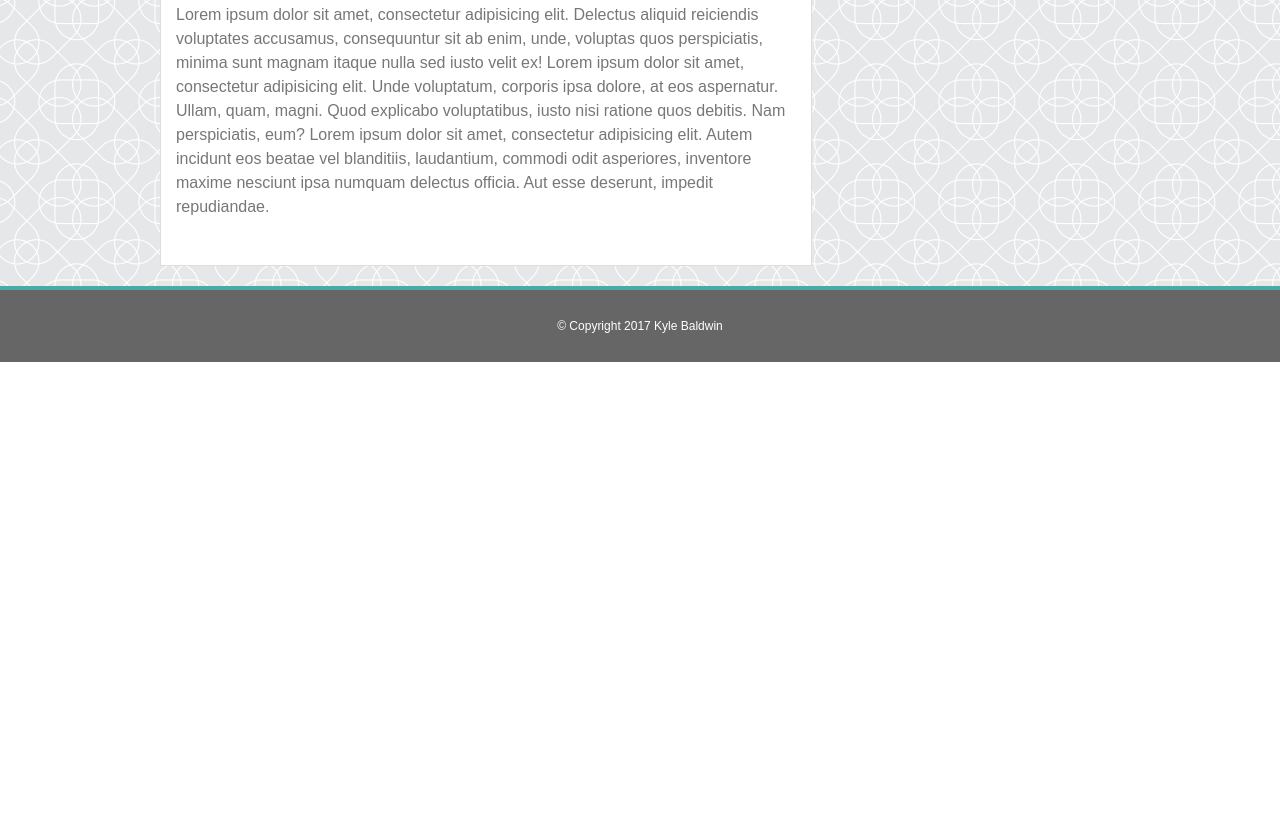
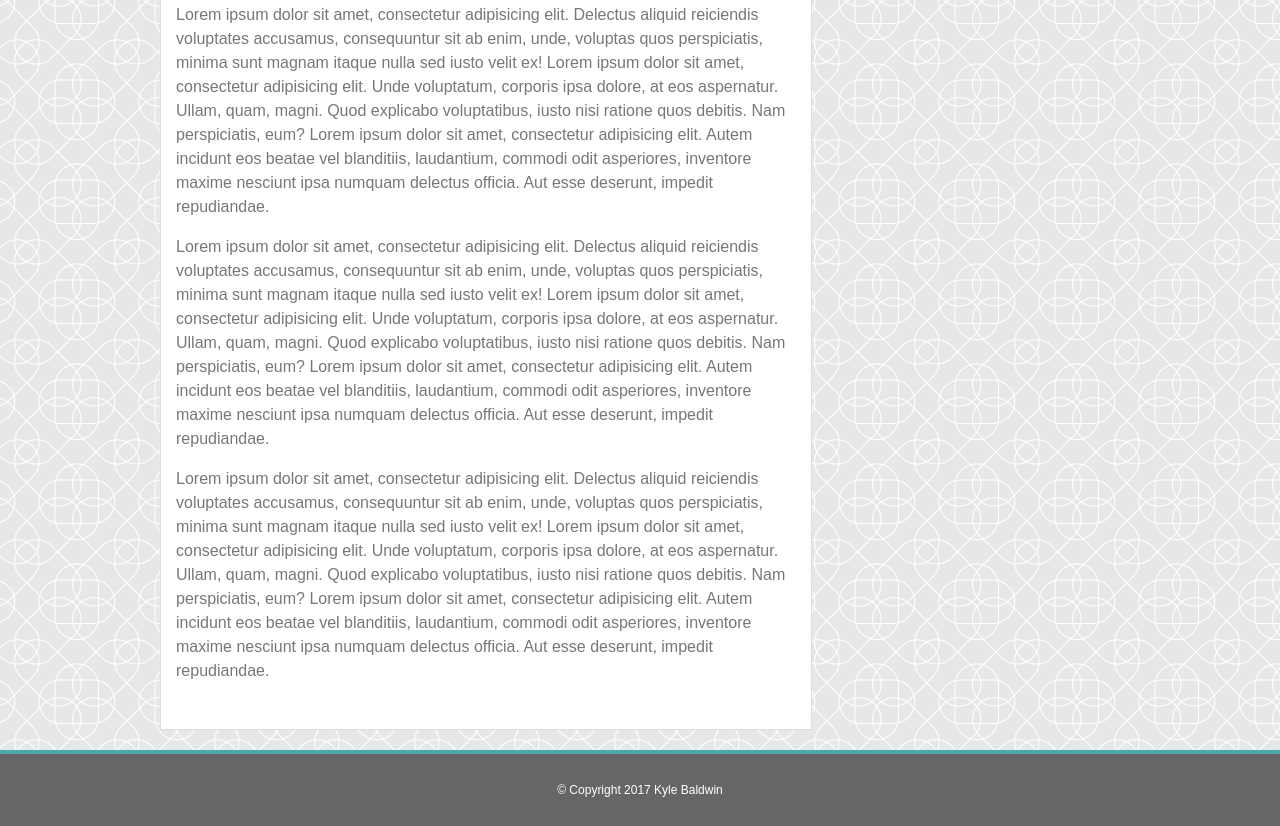
Before and after one commit to kjmbaldwin/Basic-Portfolio, a plain HTML site: page index.html in a window 1280 px wide. Shown: the part 575-1401 px from the top of the page. Before the commit the page ends 937 px from the top, so only its background shows below. Drawn offline with Linux system fonts and the light colour scheme.

Commit message:
added additional paragraphs to the about me section to show the footer working

```diff
--- a/index.html
+++ b/index.html
@@ -35,6 +35,10 @@
 
 			<p>Lorem ipsum dolor sit amet, consectetur adipisicing elit. Delectus aliquid reiciendis voluptates accusamus, consequuntur sit ab enim, unde, voluptas quos perspiciatis, minima sunt magnam itaque nulla sed iusto velit ex! Lorem ipsum dolor sit amet, consectetur adipisicing elit. Unde voluptatum, corporis ipsa dolore, at eos aspernatur. Ullam, quam, magni. Quod explicabo voluptatibus, iusto nisi ratione quos debitis. Nam perspiciatis, eum? Lorem ipsum dolor sit amet, consectetur adipisicing elit. Autem incidunt eos beatae vel blanditiis, laudantium, commodi odit asperiores, inventore maxime nesciunt ipsa numquam delectus officia. Aut esse deserunt, impedit repudiandae.</p>
 
+			<p>Lorem ipsum dolor sit amet, consectetur adipisicing elit. Delectus aliquid reiciendis voluptates accusamus, consequuntur sit ab enim, unde, voluptas quos perspiciatis, minima sunt magnam itaque nulla sed iusto velit ex! Lorem ipsum dolor sit amet, consectetur adipisicing elit. Unde voluptatum, corporis ipsa dolore, at eos aspernatur. Ullam, quam, magni. Quod explicabo voluptatibus, iusto nisi ratione quos debitis. Nam perspiciatis, eum? Lorem ipsum dolor sit amet, consectetur adipisicing elit. Autem incidunt eos beatae vel blanditiis, laudantium, commodi odit asperiores, inventore maxime nesciunt ipsa numquam delectus officia. Aut esse deserunt, impedit repudiandae.</p>
+
+			<p>Lorem ipsum dolor sit amet, consectetur adipisicing elit. Delectus aliquid reiciendis voluptates accusamus, consequuntur sit ab enim, unde, voluptas quos perspiciatis, minima sunt magnam itaque nulla sed iusto velit ex! Lorem ipsum dolor sit amet, consectetur adipisicing elit. Unde voluptatum, corporis ipsa dolore, at eos aspernatur. Ullam, quam, magni. Quod explicabo voluptatibus, iusto nisi ratione quos debitis. Nam perspiciatis, eum? Lorem ipsum dolor sit amet, consectetur adipisicing elit. Autem incidunt eos beatae vel blanditiis, laudantium, commodi odit asperiores, inventore maxime nesciunt ipsa numquam delectus officia. Aut esse deserunt, impedit repudiandae.</p>
+
 
 
 
```
